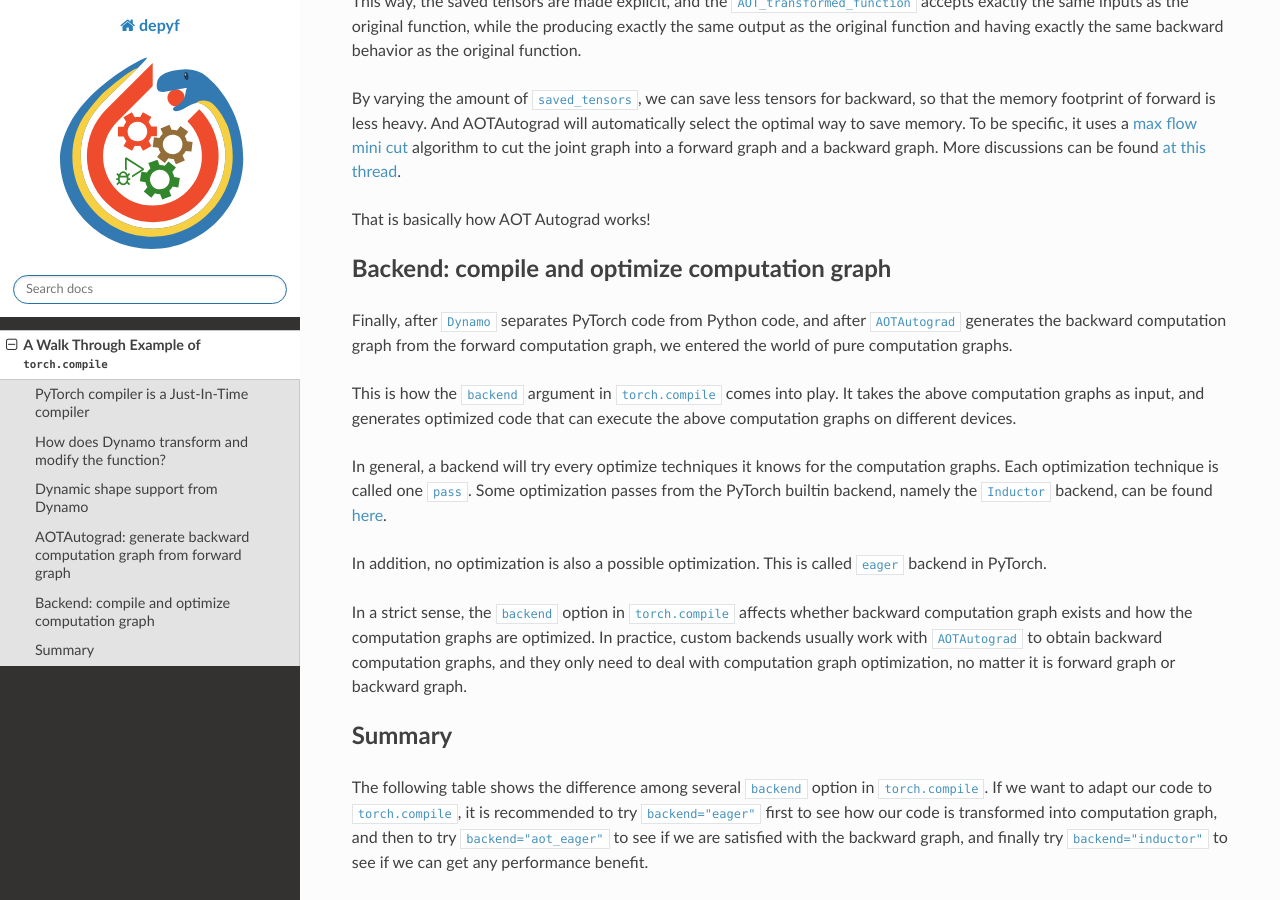
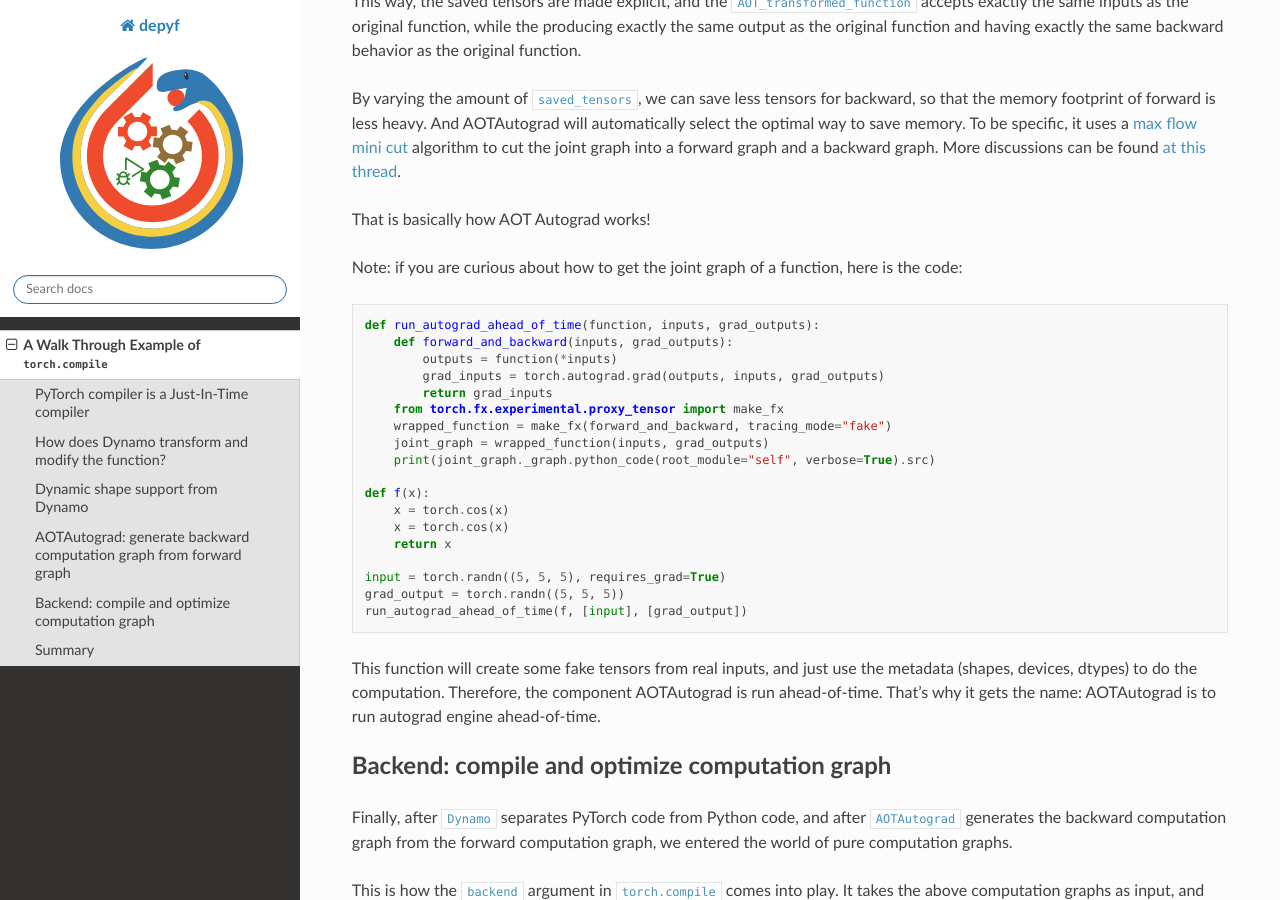
Before and after one commit to thuml/depyf, a Sphinx documentation site: the page built from docs/walk_through.rst, in a window 1280 px wide and 900 px high, scrolled down 8957 px. Built offline with Sphinx 7.4.7 and the Read the Docs theme 2.0.0, drawn with Linux system fonts in a browser that asks for light colours; some of the changed text lies outside the part shown.

Commit message:
add aotautograd

```diff
--- a/docs/walk_through.rst
+++ b/docs/walk_through.rst
@@ -373,6 +373,31 @@ By varying the amount of ``saved_tensors``, we can save less tensors for backwar
 
 That is basically how AOT Autograd works!
 
+Note: if you are curious about how to get the joint graph of a function, here is the code:
+
+.. code-block:: python
+
+    def run_autograd_ahead_of_time(function, inputs, grad_outputs):
+        def forward_and_backward(inputs, grad_outputs):
+            outputs = function(*inputs)
+            grad_inputs = torch.autograd.grad(outputs, inputs, grad_outputs)
+            return grad_inputs
+        from torch.fx.experimental.proxy_tensor import make_fx
+        wrapped_function = make_fx(forward_and_backward, tracing_mode="fake")
+        joint_graph = wrapped_function(inputs, grad_outputs)
+        print(joint_graph._graph.python_code(root_module="self", verbose=True).src)
+
+    def f(x):
+        x = torch.cos(x)
+        x = torch.cos(x)
+        return x
+
+    input = torch.randn((5, 5, 5), requires_grad=True)
+    grad_output = torch.randn((5, 5, 5))
+    run_autograd_ahead_of_time(f, [input], [grad_output])
+
+This function will create some fake tensors from real inputs, and just use the metadata (shapes, devices, dtypes) to do the computation. Therefore, the component AOTAutograd is run ahead-of-time. That's why it gets the name: AOTAutograd is to run autograd engine ahead-of-time.
+
 Backend: compile and optimize computation graph
 --------------------------------------------------
 
```
Also changed, not shown: other parts of docs/walk_through.rst (+1 -1 lines).
